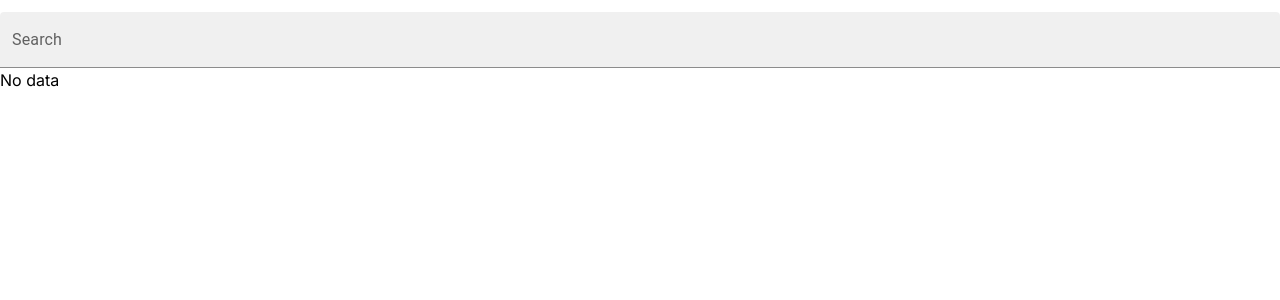
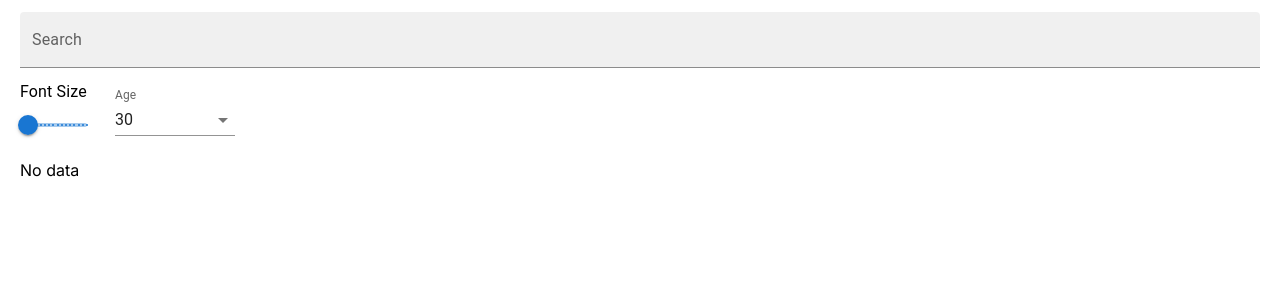
Before and after one commit to Abdalla-Mon/elastic, a Next.js app: page / in a window 1280 px wide. Shown: the top 300 px of the page. Built offline with nearby package versions, Linux system fonts and the light colour scheme; what @elastic/elasticsearch would draw is missing.

Commit message:
Modified the UI and added pagination and pageSize

```diff
--- /dev/null
+++ b/src/app/components/ElasticSearch/ElasticContent/ElasticCard.jsx
@@ -0,0 +1,24 @@
+import {Card, CardContent, Typography, Box, Button} from "@mui/material";
+import {ElasticSearchContext} from "@/app/contexts/ElasticSearchContext";
+import {useContext} from "react";
+
+export function ElasticCard({data}){
+    const {fontSize} = useContext(ElasticSearchContext);
+    return (
+          <Card sx={{ m: 2, boxShadow: 3 }}>
+              <CardContent>
+                  <Typography gutterBottom variant="h5" component="div" sx={{ fontWeight: 'bold' }}>
+                      {data.title}
+                  </Typography>
+                  <Typography variant="body1" color="text.secondary" sx={{ fontSize: fontSize+"px" }}>
+                      {data.abstract}
+                  </Typography>
+              </CardContent>
+              <Box sx={{ p: 2, display: 'flex', justifyContent: 'flex-end' }}>
+                  <Button variant="text" color="primary">
+                      Read More
+                  </Button>
+              </Box>
+          </Card>
+    )
+}
--- /dev/null
+++ b/src/app/components/ElasticSearch/ElasticContent/ElasticContainer.jsx
@@ -0,0 +1,34 @@
+import {Skeleton} from "@mui/material";
+import {useContext} from "react";
+import {ElasticSearchContext} from "@/app/contexts/ElasticSearchContext";
+import {ElasticCard} from "@/app/components/ElasticSearch/ElasticContent/ElasticCard";
+
+export default function ElasticContainer(){
+    let {data, loading} = useContext(ElasticSearchContext)
+    if(!data||data.length==0){
+        return <p>No data</p>
+    }
+    if(data.documents.length === 0){
+        return <p>No data matched the result</p>
+    }
+    data = data.documents;
+
+    return (
+          <>
+              {loading &&
+                    [1,2,3,4].map((item, index) => {
+                        return (
+                              <Skeleton key={index} variant="rectangular"  height={600}  className={"max-w-full md:max-w-[600px] mx-auto my-5"} />
+                        );
+                    })
+              }
+              <div  className={" py-5 flex flex-col gap-5"}>
+                  {data.map((item, index) => {
+                      return (
+                            <ElasticCard data={item} key={index} />
+                      );
+                  })}
+              </div>
+          </>
+    )
+}
--- a/src/app/components/ElasticSearch/ElasticSearch.jsx
+++ b/src/app/components/ElasticSearch/ElasticSearch.jsx
@@ -1,69 +1,42 @@
 "use client"
-import {Card, CardContent, Skeleton, TextField, Typography} from "@mui/material";
-import {useState} from "react";
-import {handleSearch} from "@/app/actions/actions";
+import { useContext, useEffect } from "react";
+import { ElasticSearchContext } from "@/app/contexts/ElasticSearchContext";
+
+
+import ElasticSearchField from "@/app/components/ElasticSearch/ElasticSearchFilters/ElasticSearchField";
+import ElasticSizeOfItemsPerPage from "@/app/components/ElasticSearch/ElasticSearchFilters/ElasticSizeOfItemsPerPage";
+import ElasticContainer from "@/app/components/ElasticSearch/ElasticContent/ElasticContainer";
+import ElasticPagination from "@/app/components/ElasticSearch/ElasticSearchFilters/ElasticPagination";
+import {FontSizeChanger} from "@/app/components/ElasticSearch/ElasticSearchFilters/FontSizeChange";
 
 export default function ElasticSearch() {
-    const [data,setData]=useState()
-    const [loading,setLoading]=useState(false)
-        const  handleInputChange =async (e) => {
-        setLoading(true)
-        await handleSearch(e.target.value).then(data => {
-            setData(data);
-        });
-        setLoading(false)
-    }
-  return (
-    <div className={"container mx-auto"}>
-   <div className={"searchBar py-3"}>
-       <TextField id="filled-basic" label="Search" variant="filled"
-                  onChange={handleInputChange}
-       sx={{width: "100%"}}
-       />
-       <DataContainer data={data} loading={loading} />
-   </div>
-    </div>
-  );
-}
-function DataContainer({data,loading}){
-    if(!data){
-        return <p>No data</p>
-    }
-    if(data.length==0){
-        return <p>No data matched the result</p>
+    const {
+        search,
+        page,
+        size,
+        error,
+        fetchData,
+    } = useContext(ElasticSearchContext);
+
+    useEffect(() => {
+        fetchData(search, page, size);
+    }, [search, page, size]);
+
+    if (error) {
+        return <p>Error: {error}</p>;
     }
 
-    return(
-                    <div className={"dataContainer"}>
-                        {loading &&
-                              [1,2,3,4].map((item, index) => {
-                                  return (
-                                          <Skeleton key={index} variant="rectangular"  height={600}  className={"max-w-full md:max-w-[600px] mx-auto my-5"} />
-                                  );
-                              })
-
-                        }
-          {data.map((item, index) => {
-                return (
-                        <ElasticCard data={item} key={index} />
-                );
-            })}
-                    </div>
-    )
+    return (
+          <div className={"container mx-auto px-5"}>
+              <div className={"searchBar py-3"}>
+                  <ElasticSearchField  />
+                  <div className={"flex gap-5 flex-col sm:flex-row py-3"}>
+                      <FontSizeChanger />
+                  <ElasticSizeOfItemsPerPage />
+                  </div>
+                  <ElasticContainer />
+                  <ElasticPagination />
+              </div>
+          </div>
+    );
 }
-function ElasticCard({data}){
-    return(
-          <div className={"max-w-full md:max-w-[600px] mx-auto my-5"}>
-          <Card  >
-              <CardContent>
-                  <Typography gutterBottom variant="h5" component="div">
-                      {data.title}
-                  </Typography>
-                  <Typography variant="body1" color="text.secondary">
-                      {data.abstract}
-                  </Typography>
-              </CardContent>
-          </Card>
-          </div>
-    )
-}
--- /dev/null
+++ b/src/app/components/ElasticSearch/ElasticSearchFilters/ElasticPagination.jsx
@@ -0,0 +1,16 @@
+import {Pagination} from "@mui/material";
+import {useContext} from "react";
+import {ElasticSearchContext} from "@/app/contexts/ElasticSearchContext";
+
+export default function ElasticPagination(){
+    const { page, setPage, size,data}=useContext(ElasticSearchContext)
+    if(!data){
+        return null;
+    }
+    const handleChange = (event, value) => {
+        setPage(value)
+    };
+    const {total}=data
+    const count = Math.ceil(total/size)
+    return <Pagination count={count} color="primary" page={+page} onChange={handleChange} className={"mx-auto w-fit my-5"} />
+}
--- /dev/null
+++ b/src/app/components/ElasticSearch/ElasticSearchFilters/ElasticSearchField.jsx
@@ -0,0 +1,20 @@
+import {TextField} from "@mui/material";
+import {ElasticSearchContext} from "@/app/contexts/ElasticSearchContext";
+import {useContext} from "react";
+
+export default function ElasticSearchField(){
+    const {search,setSearch}=useContext(ElasticSearchContext)
+    function handleInputChange(e){
+        setSearch(e.target.value)
+    }
+    return (
+          <TextField
+                id="outlined-basic"
+                label="Search"
+                variant="filled"
+                value={search}
+                onChange={handleInputChange}
+                fullWidth
+          />
+    )
+}
--- /dev/null
+++ b/src/app/components/ElasticSearch/ElasticSearchFilters/ElasticSizeOfItemsPerPage.jsx
@@ -0,0 +1,28 @@
+import {FormControl, InputLabel, MenuItem, Select} from "@mui/material";
+import {ElasticSearchContext} from "@/app/contexts/ElasticSearchContext";
+import {useContext} from "react";
+
+export default function ElasticSizeOfItemsPerPage(){
+    const {size,setSize}=useContext(ElasticSearchContext);
+
+    function handleChange(e){
+        setSize(e.target.value)
+    }
+    return(
+          <FormControl variant="standard" sx={{ m: 1, minWidth: 120 }} className={"ml-auto flex w-fit"}>
+              <InputLabel id="demo-simple-select-standard-label">Age</InputLabel>
+              <Select
+                    labelId="demo-simple-select-standard-label"
+                    id="demo-simple-select-standard"
+                    value={size}
+                    onChange={handleChange}
+                    label="Item per page"
+              >
+                  <MenuItem value={10}>10</MenuItem>
+                  <MenuItem value={25}>30</MenuItem>
+                  <MenuItem value={50}>50</MenuItem>
+                  <MenuItem value={100}>100</MenuItem>
+              </Select>
+          </FormControl>
+    )
+}
--- /dev/null
+++ b/src/app/components/ElasticSearch/ElasticSearchFilters/FontSizeChange.jsx
@@ -0,0 +1,30 @@
+import { Slider, Typography } from "@mui/material";
+import { useContext } from "react";
+import { ElasticSearchContext } from "@/app/contexts/ElasticSearchContext";
+
+export function FontSizeChanger() {
+    const { fontSize, setFontSize } = useContext(ElasticSearchContext);
+
+    const handleFontSizeChange = (event, newValue) => {
+        setFontSize(newValue);
+    };
+
+    return (
+          <div>
+              <Typography id="font-size-slider" gutterBottom>
+                  Font Size
+              </Typography>
+              <Slider
+                    value={fontSize}
+                    onChange={handleFontSizeChange}
+                    className={"w-full sm:w-1/2 md:w-[300px]"}
+                    aria-labelledby="font-size-slider"
+                    valueLabelDisplay="auto"
+                    step={1}
+                    marks
+                    min={14}
+                    max={30}
+              />
+          </div>
+    );
+}
--- /dev/null
+++ b/src/app/contexts/ElasticSearchContext.js
@@ -0,0 +1,3 @@
+import { createContext } from "react";
+
+export const ElasticSearchContext = createContext();
--- /dev/null
+++ b/src/app/contexts/ElasticSearchProvider.jsx
@@ -0,0 +1,54 @@
+"use client"
+import { useState} from "react";
+import { ElasticSearchContext } from "./ElasticSearchContext";
+import { handleSearch } from "@/app/actions/actions";
+
+export const ElasticSearchProvider = ({ children }) => {
+    const [search, setSearch] = useState(null);
+    const [data, setData] = useState([]);
+    const [loading, setLoading] = useState(false);
+    const [page, setPage] = useState(1);
+    const [size, setSize] = useState(25);
+    const [error, setError] = useState(null);
+    const [fontSize, setFontSize ]= useState(16);
+
+    const fetchData = async (search, page, size) => {
+        setLoading(true);
+        setError(null);
+        try {
+            if (!search || search.length === 0) {
+                setData(null);
+                return;
+            }
+            const data = await handleSearch(search, page - 1, size);
+            setData(data);
+        } catch (err) {
+            setError(err.message);
+        }
+        setLoading(false);
+    };
+
+    return (
+          <ElasticSearchContext.Provider
+                value={{
+                    search,
+                    setSearch,
+                    data,
+                    setData,
+                    loading,
+                    setLoading,
+                    page,
+                    setPage,
+                    size,
+                    setSize,
+                    error,
+                    setError,
+                    fetchData,
+                    fontSize,
+                    setFontSize
+                }}
+          >
+              {children}
+          </ElasticSearchContext.Provider>
+    );
+};
--- a/src/app/page.js
+++ b/src/app/page.js
@@ -1,7 +1,11 @@
+import {ElasticSearchProvider} from "@/app/contexts/ElasticSearchProvider";
 import ElasticSearch from "@/app/components/ElasticSearch/ElasticSearch";
 
 
 export default async function Home() {
-
-    return <ElasticSearch />
+    return(
+          <ElasticSearchProvider>
+              <ElasticSearch />
+          </ElasticSearchProvider>
+    )
 }
```
Also changed, not shown: src/app/actions/actions.js (+7 -16 lines).
